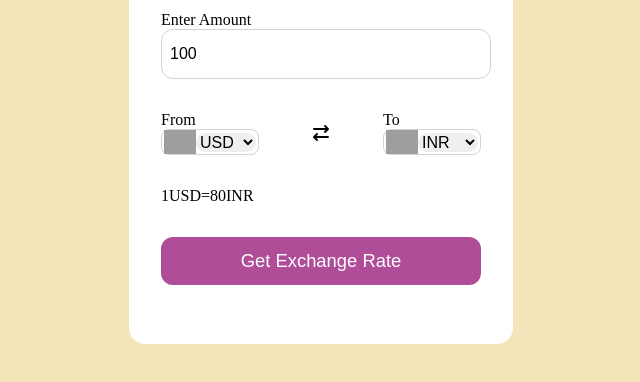
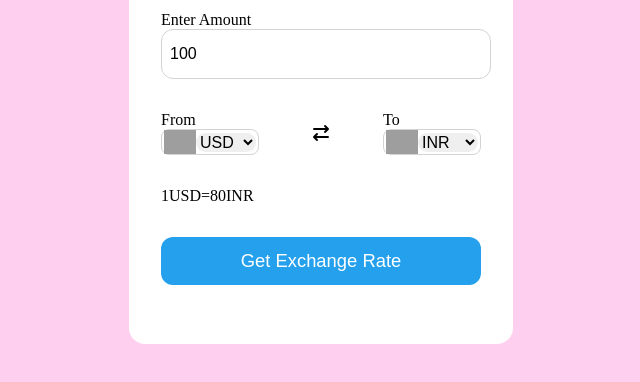
Before and after one commit to kalmuklepb2511/currency-converter, a plain HTML site: page index.html in a window 1280 px wide. Shown: the part 268-650 px from the top of the page, without its empty margins (319-959 px from the left). Drawn offline with Linux system fonts and the light colour scheme; no server answers; grey boxes are pictures that could not be loaded.

Commit message:
Update style.css
color changes

```diff
--- a/style.css
+++ b/style.css
@@ -6,7 +6,7 @@
         justify-content: center;
         align-items: center;
         min-height: 100vh;
-        background-color: #f4e4ba;
+        background-color: #fecfef;
 
 
     }
@@ -68,7 +68,7 @@
     }
     form button{
         height: 3rem;
-        background-color:#af4d98 ;
+        background-color:#24a0ed ;
         color: white;
         font-size: 1.15rem;
         cursor: pointer;
```
